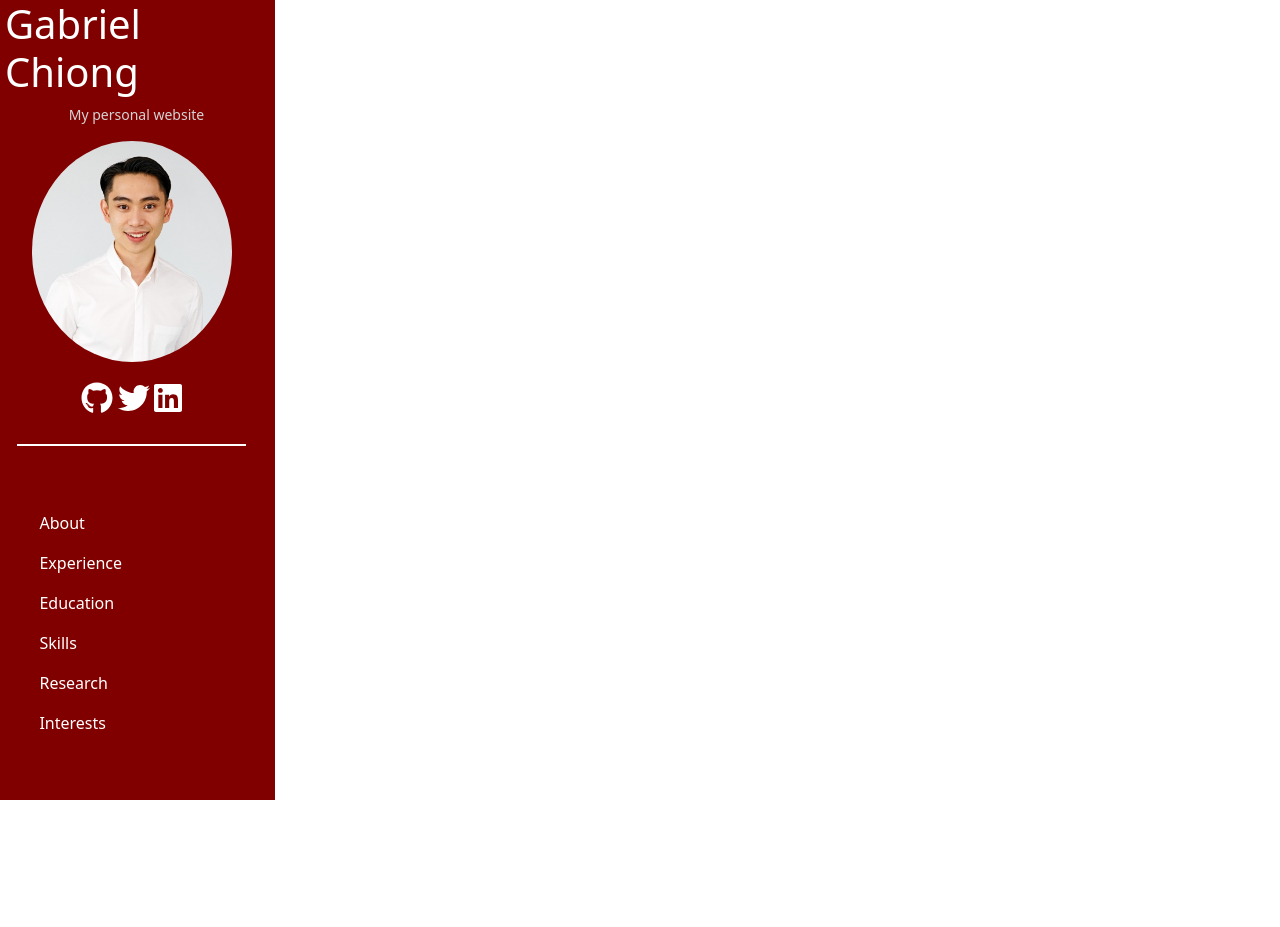
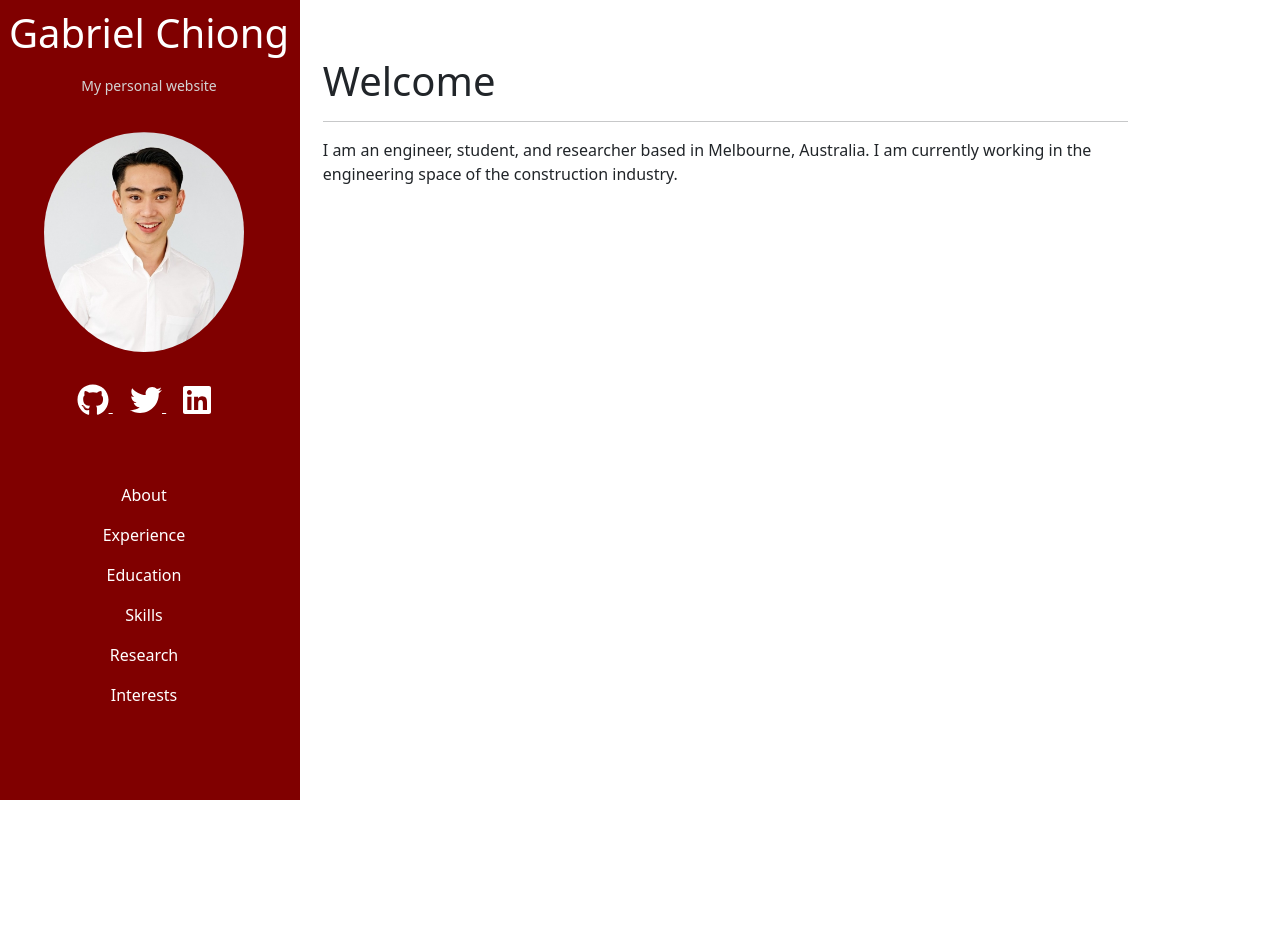
Before and after one commit to gz101/gz101.github.io, a plain HTML site: page index.html in a window 1280 px wide. Before the commit the page ends 800 px from the top, so only its background shows below. Drawn offline with nearby package versions, Linux system fonts and the light colour scheme.

Commit message:
start body

```diff
--- a/css/styles.css
+++ b/css/styles.css
@@ -1,66 +1,83 @@
 .container {
+	text-align: center;
 	margin-left: 0%;
+	width: 100%;
 }
 
-h1 {
+.nav h1 {
+	padding-top: 3%;
 	margin-left: 5px;
+	color: white;
 }
 
-.small {
+.nav .small {
 	color: lightgray;
 	margin-left: 5px;
 	text-align: center;
+	padding-top: 3%;
 }
 
 .nav {
 	background-color: maroon;
-	max-width: 275px;
+	max-width: 300px;
+	min-width: 275px;
 	height: 100vh;
 }
 
-h1 {
-	color: white;
-}
-
-.profile {
+.nav .profile {
 	align-self: start;
 }
 
-img {
+.nav img {
 	border-radius: 50%;
 	max-width: 200px;
 	display: block;
 	margin: auto;
+	padding-top: 7%;
 }
 
-ul {
-	margin-left: 15%;
+.nav ul {
+	margin-left: auto;
+	margin-right: auto;
+	width: 50%;
+	padding-top: 20%;
 }
 
-.nav-link {
+.nav .nav-link {
 	color: white;
+	text-align: center;
 }
 
-.nav-link:hover {
+.nav .nav-link:hover {
 	color: gray;
 }
 
-.logo {
+.nav .logo {
 	color: white;
+	padding-left: 3%;
+	padding-right: 3%;
 }
 
-.logo:hover {
+.nav .logo:hover {
 	color: gray;
 }
 
-.logo-contain {
+.nav .logo-contain {
 	width: 100%;
 	text-align: center;
-	padding-top: 20px;
+	padding-top: 10%;
 }
 
-.break {
-	border: 0.75px solid white;
-	width: 80%;
-	margin: 10% auto 0 auto;
+.nav .footer {
+	color: white;
+	padding: 50% 10% 10% 10%;
+	font-size: small;
+	text-align: center;
 }
+
+.body {
+	padding-top: 5%;
+	padding-left: 2%;
+	text-align: left;
+	width: 100%;
+}
--- a/index.html
+++ b/index.html
@@ -33,11 +33,31 @@
                         >
                     </div>
                     <div class="logo-contain">
-                        <a class="logo" href=#><i class="fab fa-github fa-2x"></i></a>
-                        <a class="logo" href=#><i class="fab fa-twitter fa-2x"></i></a>
-                        <a class="logo" href=#><i class="fab fa-linkedin fa-2x"></i></a>
+                        <a
+                            class="logo"
+                            href="https://github.com/gz101"
+                            target="_blank"
+                            rel="noopener noreferrer"
+                        >
+                            <i class="fab fa-github fa-2x"></i>
+                        </a>
+                        <a
+                            class="logo"
+                            href="https://twitter.com/gabbyc1"
+                            target="_blank"
+                            rel="noopener noreferrer"
+                        >
+                            <i class="fab fa-twitter fa-2x"></i>
+                        </a>
+                        <a
+                            class="logo"
+                            href="https://www.linkedin.com/in/gabriel-chiong-ba998a91/"
+                            target="_blank"
+                            rel="noopener noreferrer"
+                        >
+                            <i class="fab fa-linkedin fa-2x"></i>
+                        </a>
                     </div>
-                    <div class="break"></div>
                 </div>
                 <ul class="navbar-nav">
                     <li class="nav-item">
@@ -59,9 +79,17 @@
                         <a class="nav-link" href="#">Interests</a>
                     </li>
                 </ul>
+                <div class="row footer">
+                    Made by GC, powered by Bootstrap. &copy Copyright 2021.
+                </div>
             </div>
             <div class="col body">
-
+                <h1>Welcome</h1>
+                <hr>
+                <p>
+                    I am an engineer, student, and researcher based in Melbourne, Australia.
+                    I am currently working in the engineering space of the construction industry.
+                </p>
             </div>
         </div>
     </div>
```
Also changed, not shown: assets/img/favicon.ico.
